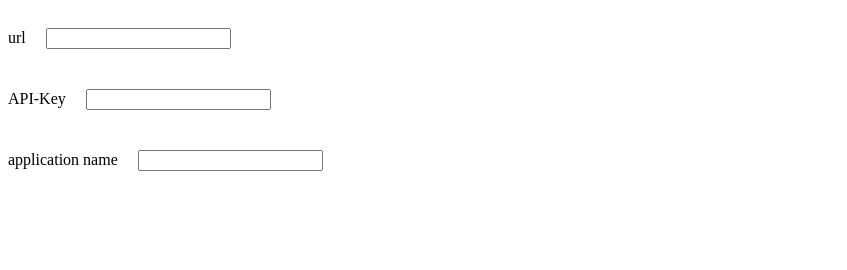
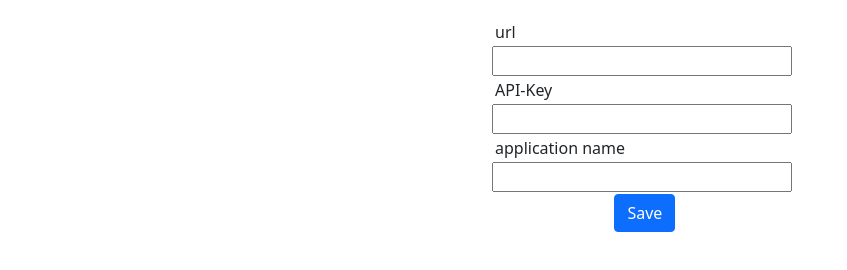
Before and after one commit to ashishsoni12/Watermelon, a plain HTML site: page dynatrace.html in a window 1280 px wide. Shown: the whole page, without its empty margins (0-847 px from the left). Drawn offline with nearby package versions, Linux system fonts and the light colour scheme.

Commit message:
my change

```diff
--- a/dynatrace.html
+++ b/dynatrace.html
@@ -5,11 +5,17 @@
     <meta charset="UTF-8">
     <meta http-equiv="X-UA-Compatible" content="IE=edge">
     <meta name="viewport" content="width=device-width, initial-scale=1.0">
+    <link href="https://cdn.jsdelivr.net/npm/bootstrap@5.1.3/dist/css/bootstrap.min.css" rel="stylesheet" integrity="sha384-1BmE4kWBq78iYhFldvKuhfTAU6auU8tT94WrHftjDbrCEXSU1oBoqyl2QvZ6jIW3" crossorigin="anonymous">
+    <!-- JavaScript Bundle with Popper -->
+    <script src="https://cdn.jsdelivr.net/npm/bootstrap@5.1.3/dist/js/bootstrap.bundle.min.js" integrity="sha384-ka7Sk0Gln4gmtz2MlQnikT1wXgYsOg+OMhuP+IlRH9sENBO0LRn5q+8nbTov4+1p" crossorigin="anonymous"></script>
+
     <title>Document</title>
 </head>
 
 <body>
-    <div id="1"></div>
+    <div id="1" style="width: 300px; flex-direction: column; margin: auto; margin-top: 20px;"></div>
+    <button type="button" class="btn btn-primary" style="margin-left: 48%;">Save</button>
+
     <script>
         fetch('./dynatrace.json')
             .then(function(response) {
@@ -18,14 +24,16 @@
             .then(function(data) {
                 for (var i = 0; i < data.length; i++) {
                     var newfield = document.createElement('input');
-                    newfield.setAttribute('type', 'text');
+                    newfield.setAttribute('type', 'password');
                     newfield.setAttribute('name', data[i].name);
                     newfield.setAttribute('required', data[i].required);
 
                     var label1 = document.createElement('label');
                     label1.innerText = data[i].name;
+                    label1.style.marginLeft = "5px";
                     label1.setAttribute('for', data[i].name);
-                    newfield.style.margin = "20px";
+                    newfield.style.margin = "2px";
+                    newfield.style.width = "300px"
                     document.getElementById("1").appendChild(label1);
                     document.getElementById("1").appendChild(newfield);
                     document.getElementById("1").appendChild(document.createElement('br'));
```
Also changed, not shown: appdynamic.html (+12 -2 lines), kafka.html (+10 -2 lines).
